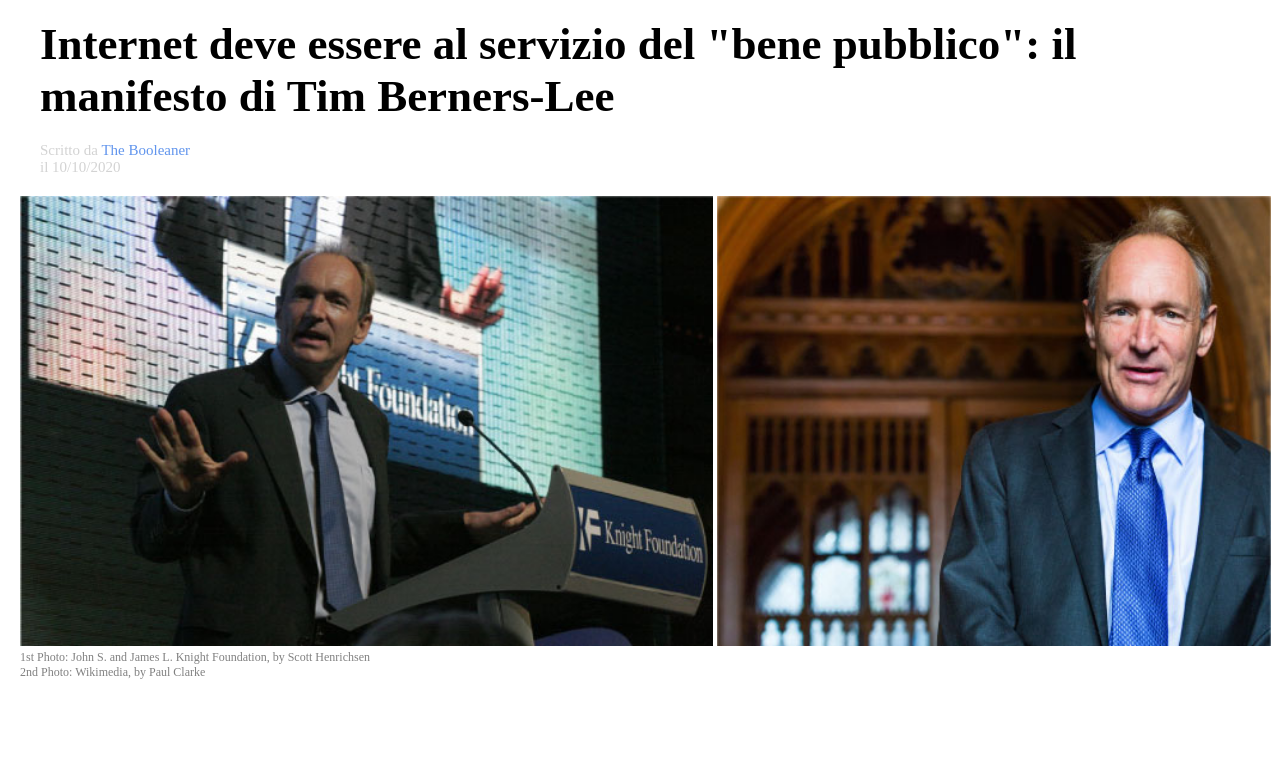
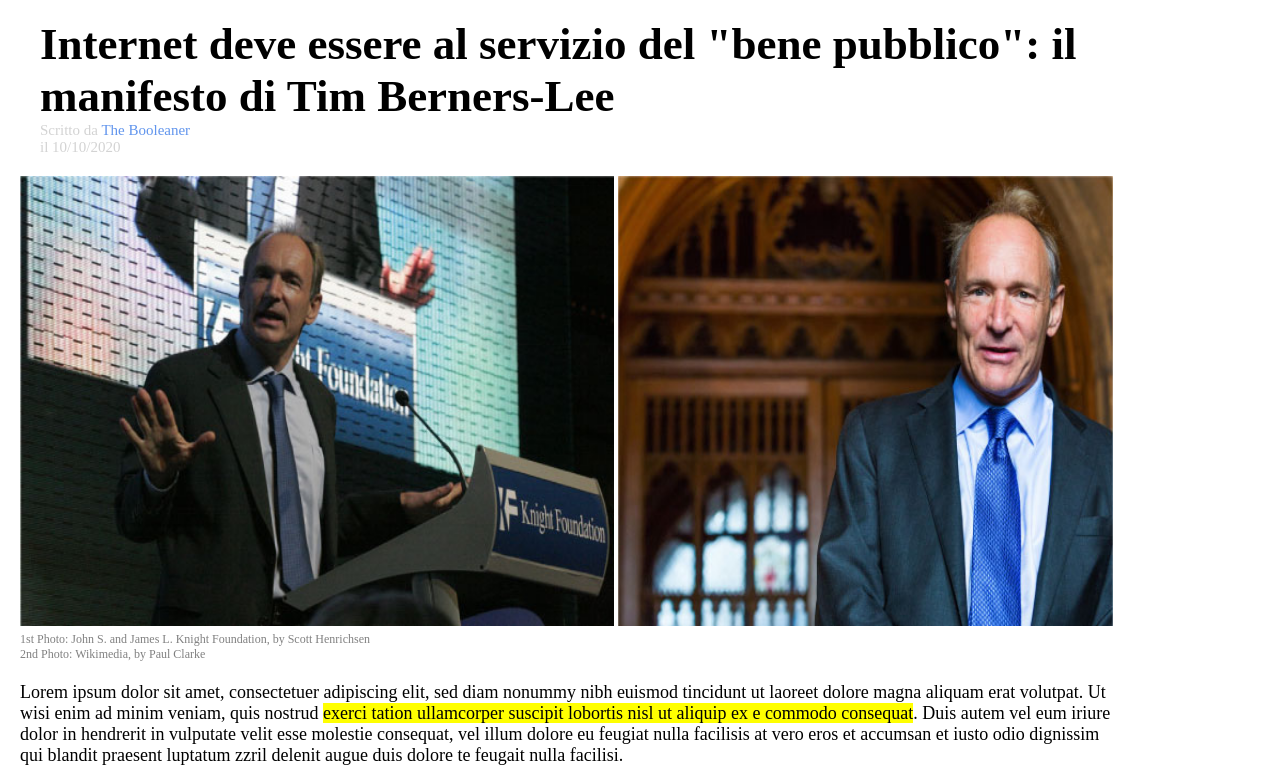
Before and after one commit to igorliotta/html-css-booleaner, a plain HTML site: page index.html in a window 1280 px wide. Shown: the part 162-928 px from the top of the page. Before the commit the page ends 842 px from the top, so only its background shows below. Drawn offline with Linux system fonts and the light colour scheme.

Commit message:
ADD-paragraph-under-photos

```diff
--- a/index.html
+++ b/index.html
@@ -31,11 +31,16 @@
         <p>1st Photo: John S. and James L. Knight Foundation, by Scott Henrichsen</p>
         <p>2nd Photo: Wikimedia, by Paul Clarke</p>
       </div>
-
-
-      <!-- Terza sezione contenente un ul -->
-      <!-- Quarta sezione contente una tabella -->
-      <!-- Quinta sezione contenente un paragrafo -->
+      <!-- Terza sezione contenente un secondo paragrafo -->
+      <div class="text">
+        <p>Lorem ipsum dolor sit amet, consectetuer adipiscing elit, sed diam nonummy nibh euismod tincidunt ut laoreet dolore magna aliquam erat volutpat. Ut wisi enim
+            ad minim veniam, quis nostrud <span>exerci tation ullamcorper suscipit lobortis nisl ut aliquip ex e commodo consequat</span>. Duis autem vel eum iriure dolor in hendrerit in
+            vulputate velit esse molestie consequat, vel illum dolore eu feugiat nulla facilisis at vero eros et accumsan et iusto odio dignissim qui blandit praesent luptatum
+            zzril delenit augue duis dolore te feugait nulla facilisi.</p>
+      </div>
+      <!-- Quarta sezione contenente un ul -->
+      <!-- Quinta sezione contente una tabella -->
+      <!-- Sesta sezione contenente un paragrafo -->
     </main>
 
     <footer>
--- a/style.css
+++ b/style.css
@@ -2,6 +2,7 @@
     margin: 0;
     padding: 0;
     box-sizing: border-box;
+    width: 1100px;
 }
 
 header {
@@ -22,7 +23,8 @@ header img {
 
 .title {
     font-size: 30px;
-    margin: 20px;
+    margin-left: 20px;
+    margin-top: 20px;
 }
 
 p span {
@@ -36,22 +38,35 @@ section p {
 }
 
 #tim_first {
-    width: 55%;
+    width: 54%;
     height: 450px;
 
 }
 
 #tim_second {
-    width: 44%;
+    width: 45%;
     height: 450px;
 }
 
 .tim_photos {
     margin-left: 20px;
+    margin-top: 20px;
 }
 
 .photo_captions {
     color: gray;
     font-size: 12px;
     margin-left: 20px;
+    margin-top: 2px;
 }
+
+.text {
+    margin-left: 20px;
+    margin-top: 20px;
+    font-size: 18px;
+}
+
+main p span {
+    background-color: yellow;
+    color: black;
+}
```
